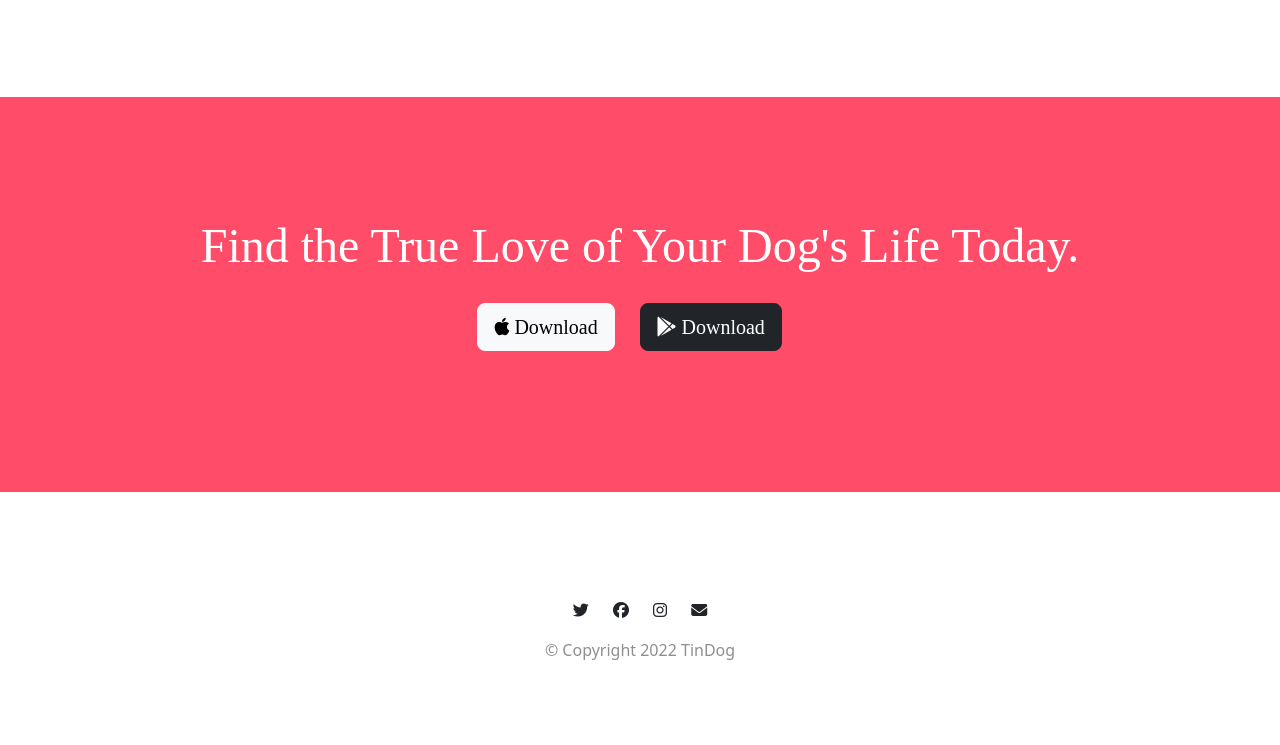
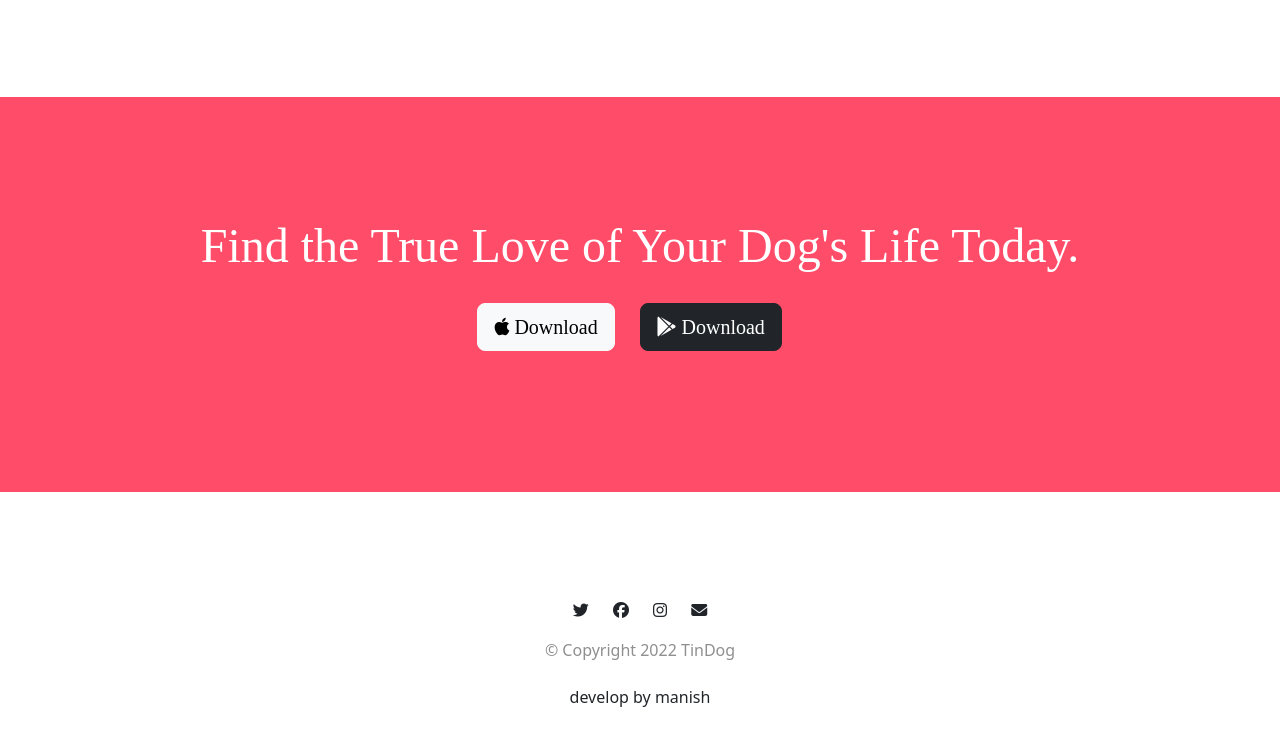
Before and after one commit to manishtomarr1/tindog, a plain HTML site: page index.html in a window 1280 px wide. Shown: the part 2385-3130 px from the top of the page. Drawn offline with nearby package versions, Linux system fonts and the light colour scheme.

Commit message:
Update index.html

```diff
--- a/index.html
+++ b/index.html
@@ -230,6 +230,7 @@
 
 
     <p class="para">© Copyright 2022 TinDog</p>
+    <h6>develop by manish</h6>
 
   </footer>
 
```
